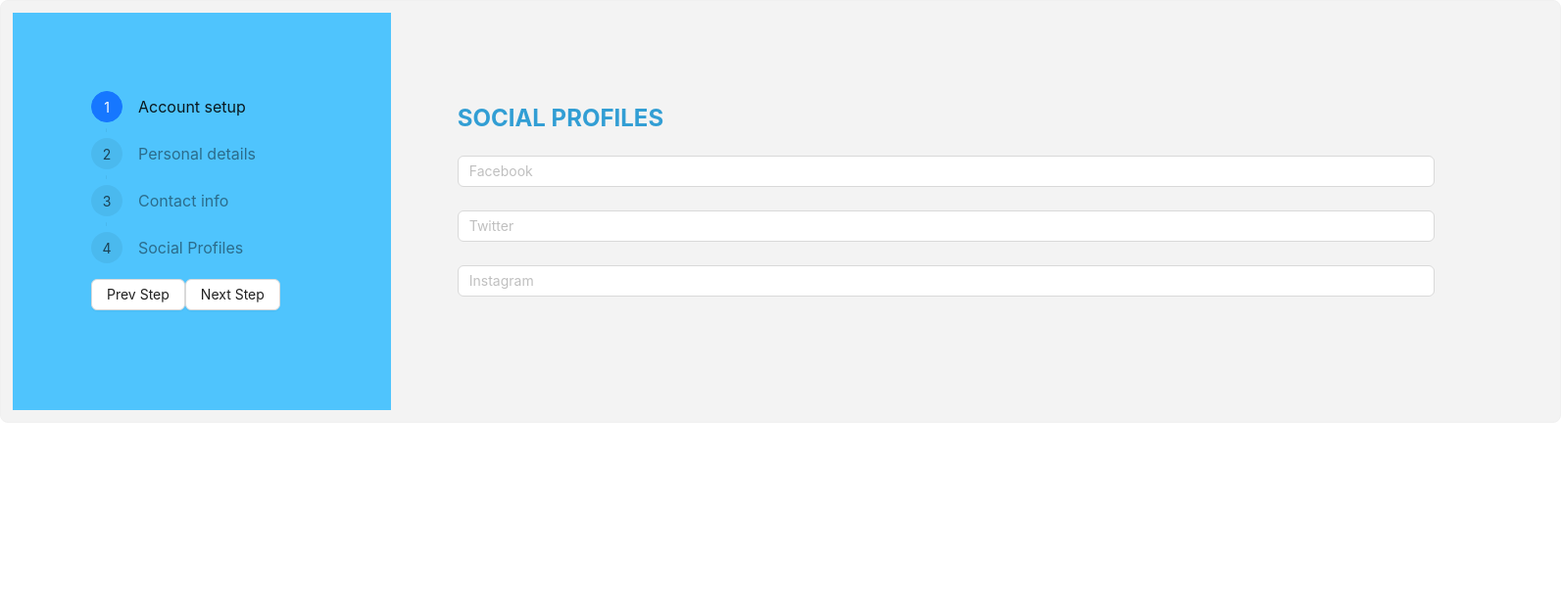
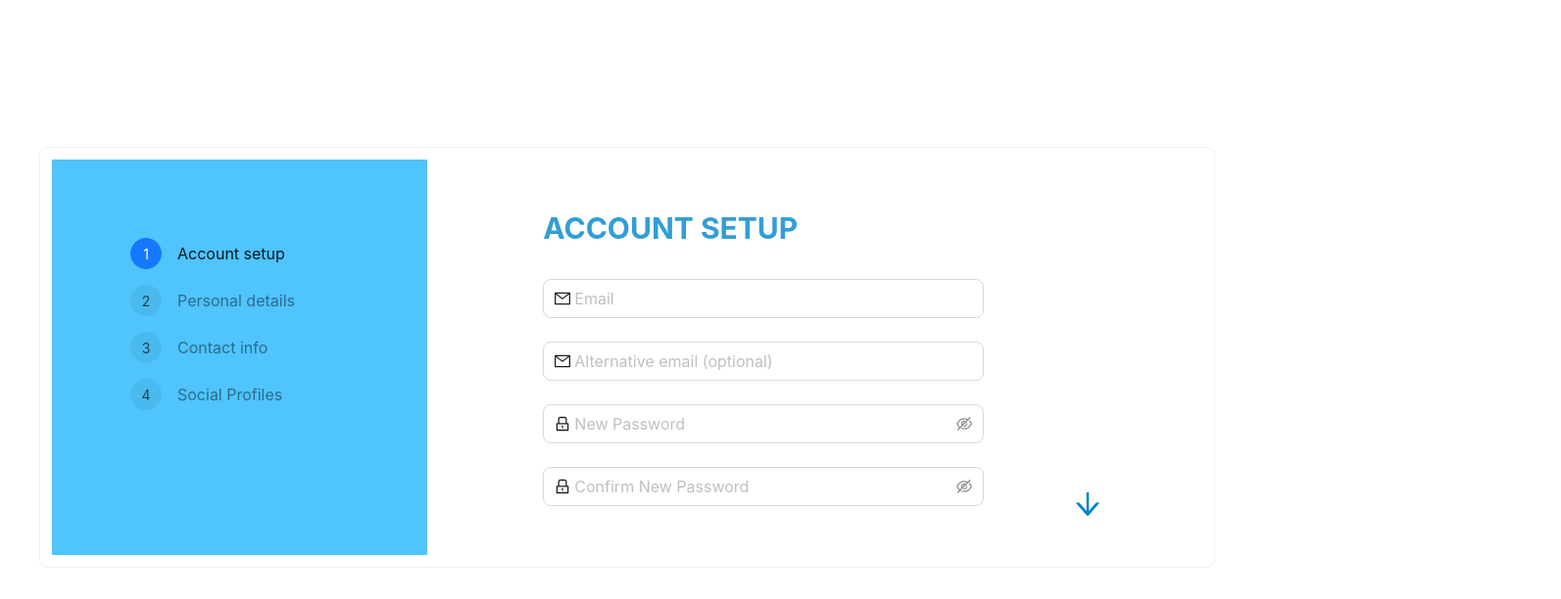
Before and after one commit to nawinva34/FrontEnd, a React (Create React App) app: page / in a window 1280 px wide. Shown: the top 612 px of the page at 98% size, 1593 px wide, since content can reach past the window. Built offline with nearby package versions, Linux system fonts and the light colour scheme.

Commit message:
no message

```diff
--- a/src/container/26-12-2022/AccountSetup.js
+++ b/src/component/26-12-2022/AccountSetup.js
@@ -1,4 +1,4 @@
-import FormValidate from "../../component/26-12-2022/FormValidate";
+import FormValidate from "../../container/26-12-2022/FormValidate";
 import { Form, Input } from "antd";
 import { LockOutlined, MailOutlined } from "@ant-design/icons";
 
@@ -9,7 +9,7 @@ const AccountSetup = () => {
         name={"ACCOUNT SETUP"}
         type={true}
       > */}
-      <p className="font-bold text-2xl text-[#329ed4]">ACCOUNT SETUP</p>
+      <p className="font-bold text-3xl text-[#329ed4] mb-3">ACCOUNT SETUP</p>
       <br></br>
         <Form.Item
           name="Email"
@@ -21,7 +21,7 @@ const AccountSetup = () => {
             },
           ]}
         >
-          <Input prefix={<MailOutlined />} placeholder="Email" />
+          <Input prefix={<MailOutlined />} placeholder="Email" size="large" className="w-[450px]"/>
         </Form.Item>
 
         <Form.Item
@@ -37,6 +37,8 @@ const AccountSetup = () => {
           <Input
             prefix={<MailOutlined />}
             placeholder="Alternative email (optional)"
+            size="large"
+            className="w-[450px]"
           />
         </Form.Item>
 
@@ -53,6 +55,8 @@ const AccountSetup = () => {
           <Input.Password
             prefix={<LockOutlined  />}
             placeholder="New Password"
+            size="large"
+            className="w-[450px]"
           />
         </Form.Item>
 
@@ -70,6 +74,8 @@ const AccountSetup = () => {
           <Input.Password
             prefix={<LockOutlined  />}
             placeholder="Confirm New Password"
+            size="large"
+            className="w-[450px]"
           />
         </Form.Item>
       {/* </FormValidate> */}
--- a/src/container/26-12-2022/ContactInfo.js
+++ b/src/component/26-12-2022/ContactInfo.js
@@ -1,6 +1,6 @@
-import FormValidate from "../../component/26-12-2022/FormValidate";
+import FormValidate from "../../container/26-12-2022/FormValidate";
 import { Form, Input, Select,  } from "antd";
-import { LockOutlined, EnvironmentOutlined } from "@ant-design/icons";
+import { EnvironmentOutlined } from "@ant-design/icons";
 const { Option } = Select;
 
 const ContactInfo = () => {
@@ -10,22 +10,23 @@ const ContactInfo = () => {
         name={"ACCOUNT SETUP"}
         type={true}
       > */}
-      <p className="font-bold text-2xl text-[#329ed4]">CONTACT INFO</p>
+      <p className="font-bold text-3xl text-[#329ed4] mb-3">CONTACT INFO</p>
       <br></br>
       <Form.Item name="Address">
-        <Input prefix={<EnvironmentOutlined />} placeholder="Address" />
+        <Input prefix={<EnvironmentOutlined />} size="large" placeholder="Address" className="w-[450px]"/>
       </Form.Item>
 
       <Form.Item name="City">
-        <Input placeholder="Alternative email (optional)" />
+        <Input placeholder="City" size="large" className="w-[450px]"/>
       </Form.Item>
 
       <Form.Item
         name="Country"
         hasFeedback
         rules={[{ required: true, message: "Please select your country!" }]}
+        className="w-[450px]"
       >
-        <Select placeholder="Please select a country">
+        <Select placeholder="Please select a country" size="large" >
           <Option value="china">China</Option>
           <Option value="usa">U.S.A</Option>
           <Option value="usa">ThaiLand</Option>
--- a/src/component/26-12-2022/FormValidate.js
+++ /dev/null
@@ -1,26 +0,0 @@
-import { LockOutlined, UserOutlined } from "@ant-design/icons";
-import { Button, Card, Checkbox, Form, Input, Col, Row } from "antd";
-import StepForm from "../../container/26-12-2022/StepForm";
-import AccountSetup from "../../container/26-12-2022/AccountSetup";
-import ContactInfo from "../../container/26-12-2022/ContactInfo";
-import PersonalDetail from "../../container/26-12-2022/PersonalDetails";
-import SocialProfiles from "../../container/26-12-2022/SocialProfiles";
-
-const FormValidate = () => {
-  return (
-    <>
-      <Card className="bg-[#f3f3f3] w-[1593px]">
-        <Row>
-          <Col span={6} className="bg-[#4fc4fd] m-[-12px] p-20">
-            <StepForm />
-          </Col>
-          <Col span={18} className="p-20">
-            <SocialProfiles />
-          </Col>
-        </Row>
-      </Card>
-    </>
-  );
-};
-
-export default FormValidate;
--- a/src/container/26-12-2022/PersonalDetails.js
+++ b/src/component/26-12-2022/PersonalDetails.js
@@ -1,4 +1,4 @@
-import FormValidate from "../../component/26-12-2022/FormValidate";
+import FormValidate from "../../container/26-12-2022/FormValidate";
 import { Form, Input, DatePicker, Radio } from "antd";
 import { UserOutlined } from "@ant-design/icons";
 
@@ -9,22 +9,22 @@ const PersonalDetail = () => {
         name={"ACCOUNT SETUP"}
         type={true}
       > */}
-      <p className="font-bold text-2xl text-[#329ed4]">PERSONAL DETAIL</p>
+      <p className="font-bold text-3xl text-[#329ed4] mb-3">PERSONAL DETAIL</p>
       <br></br>
       <Form.Item name="First name">
-        <Input prefix={<UserOutlined />} placeholder="First name" />
+        <Input prefix={<UserOutlined />} size="large" placeholder="First name" className="w-[450px]"/>
       </Form.Item>
 
       <Form.Item name="Last name">
-        <Input prefix={<UserOutlined />} placeholder="Last name" />
+        <Input prefix={<UserOutlined />} size="large" placeholder="Last name" className="w-[450px]" />
       </Form.Item>
 
       <Form.Item name="date-picker">
-        <DatePicker />
+        <DatePicker size="large" className="w-[450px]"/>
       </Form.Item>
 
-      <Form.Item name="radio-group">
-        <Radio.Group>
+      <Form.Item name="radio-group" >
+        <Radio.Group >
           <Radio value="a">Male</Radio>
           <Radio value="b">Female</Radio>
         </Radio.Group>
--- a/src/container/26-12-2022/SocialProfiles.js
+++ b/src/component/26-12-2022/SocialProfiles.js
@@ -1,4 +1,4 @@
-import FormValidate from "../../component/26-12-2022/FormValidate";
+import FormValidate from "../../container/26-12-2022/FormValidate";
 import { Form, Input, Select,  } from "antd";
 
 const SocialProfiles = () => {
@@ -8,18 +8,18 @@ const SocialProfiles = () => {
         name={"ACCOUNT SETUP"}
         type={true}
       > */}
-      <p className="font-bold text-2xl text-[#329ed4]">SOCIAL PROFILES</p>
+      <p className="font-bold text-3xl mb-3 text-[#329ed4]">SOCIAL PROFILES</p>
       <br></br>
       <Form.Item name="Facebook">
-        <Input placeholder="Facebook" />
+        <Input size="large" placeholder="Facebook" className="w-[450px]"/>
       </Form.Item>
 
       <Form.Item name="Twitter">
-        <Input placeholder="Twitter" />
+        <Input size="large" placeholder="Twitter" className="w-[450px]"/>
       </Form.Item>
 
       <Form.Item name="Instagram">
-        <Input placeholder="Instagram" />
+        <Input size="large" placeholder="Instagram" className="w-[450px]"/>
       </Form.Item>
 
       {/* </FormValidate> */}
--- /dev/null
+++ b/src/component/26-12-2022/StepForm.js
@@ -0,0 +1,40 @@
+import { Button, Steps } from "antd";
+
+const StepForm = (props) => {
+  // console.log(props);
+
+  const steps = [
+    {
+      title: "Account setup",
+      content: "Content for step 1",
+    },
+    {
+      title: "Personal details",
+      content: "Content for step 2",
+    },
+    {
+      title: "Contact info",
+      content: "Content for step 3",
+    },
+    {
+      title: "Social Profiles",
+      content: "Content for step 4",
+    },
+  ];
+
+  return (
+    <>
+      <div className="text-[#ffffff]">
+        <Steps current={props.current} direction="vertical" size="large">
+          {steps.map((step) => (
+            <Steps.Step key={step.title} title={step.title} />
+          ))}
+        </Steps>
+        {/* <Button onClick={handlePrevClick}>Prev Step</Button>
+      <Button onClick={handleNextClick}>Next Step</Button> */}
+      </div>
+    </>
+  );
+};
+
+export default StepForm;
--- /dev/null
+++ b/src/container/26-12-2022/FormValidate.js
@@ -0,0 +1,73 @@
+import { ArrowDownOutlined, ArrowUpOutlined } from "@ant-design/icons";
+import { Button, Card, Checkbox, Form, Input, Col, Row } from "antd";
+import { useState } from "react";
+import StepForm from "../../component/26-12-2022/StepForm";
+import AccountSetup from "../../component/26-12-2022/AccountSetup";
+import ContactInfo from "../../component/26-12-2022/ContactInfo";
+import PersonalDetail from "../../component/26-12-2022/PersonalDetails";
+import SocialProfiles from "../../component/26-12-2022/SocialProfiles";
+
+const FormValidate = () => {
+  const [currentStep, setCurrentStep] = useState(0);
+  // console.log(currentStep);
+  const handleNextClick = () => {
+    if (currentStep < 3) {
+      setCurrentStep(+currentStep + 1);
+    }
+  };
+
+  const handlePrevClick = () => {
+    // console.log("prev")
+    if (currentStep > 0) {
+      setCurrentStep(+currentStep - 1);
+    }
+  };
+  return (
+    <>
+      <div className="flex items-center justify-center mt-[150px]">
+        <Card className="bg-[#ffffff] w-[1200px] h-full">
+          <Row>
+            <Col span={8} className="bg-[#4fc4fd] m-[-12px] p-20">
+              <StepForm current={currentStep} />
+            </Col>
+            <Col span={12} className="pl-[130px] pt-10">
+              <Row>
+                {currentStep === 0 && <AccountSetup />}
+                {currentStep === 1 && <PersonalDetail />}
+                {currentStep === 2 && <ContactInfo />}
+                {currentStep === 3 && <SocialProfiles />}
+              </Row>
+            </Col>
+            <Col span={4}>
+              <div className="ml-20">
+                {currentStep !== 0 && (
+                  <Button
+                    onClick={handlePrevClick}
+                    type="text"
+                    className="h-20 text-3xl text-sky-600"
+                  >
+                    <ArrowUpOutlined />
+                  </Button>
+                )}
+              </div>
+              <div className="mt-[300px] ml-20">
+                {currentStep !== 3 && (
+                  <Button
+                    onClick={handleNextClick}
+                    type="text"
+                    className="h-20 text-3xl text-sky-600"
+                  >
+                    <ArrowDownOutlined />
+                  </Button>
+                )}
+              </div>
+              {currentStep === 3 && <Button>Register</Button>}
+            </Col>
+          </Row>
+        </Card>
+      </div>
+    </>
+  );
+};
+
+export default FormValidate;
--- a/src/container/26-12-2022/StepForm.js
+++ /dev/null
@@ -1,46 +0,0 @@
-import { Button, Steps } from "antd";
-import { useState } from "react";
-
-const StepForm = () => {
-  const [currentStep, setCurrentStep] = useState(0);
-  const steps = [
-    {
-      title: "Account setup",
-      content: "Content for step 1",
-    },
-    {
-      title: "Personal details",
-      content: "Content for step 2",
-    },
-    {
-      title: "Contact info",
-      content: "Content for step 3",
-    },
-    {
-      title: "Social Profiles",
-      content: "Content for step 4",
-    },
-  ];
-
-  const handleNextClick = () => {
-    setCurrentStep(currentStep + 1);
-  };
-
-  const handlePrevClick = () => {
-    setCurrentStep(currentStep - 1);
-  };
-
-  return (
-    <>
-      <Steps current={currentStep} direction="vertical">
-        {steps.map((step) => (
-          <Steps.Step key={step.title} title={step.title} />
-        ))}
-      </Steps>
-      <Button onClick={handlePrevClick}>Prev Step</Button>
-      <Button onClick={handleNextClick}>Next Step</Button>
-    </>
-  );
-};
-
-export default StepForm;
```
Also changed, not shown: src/index.js (+1 -7 lines).
